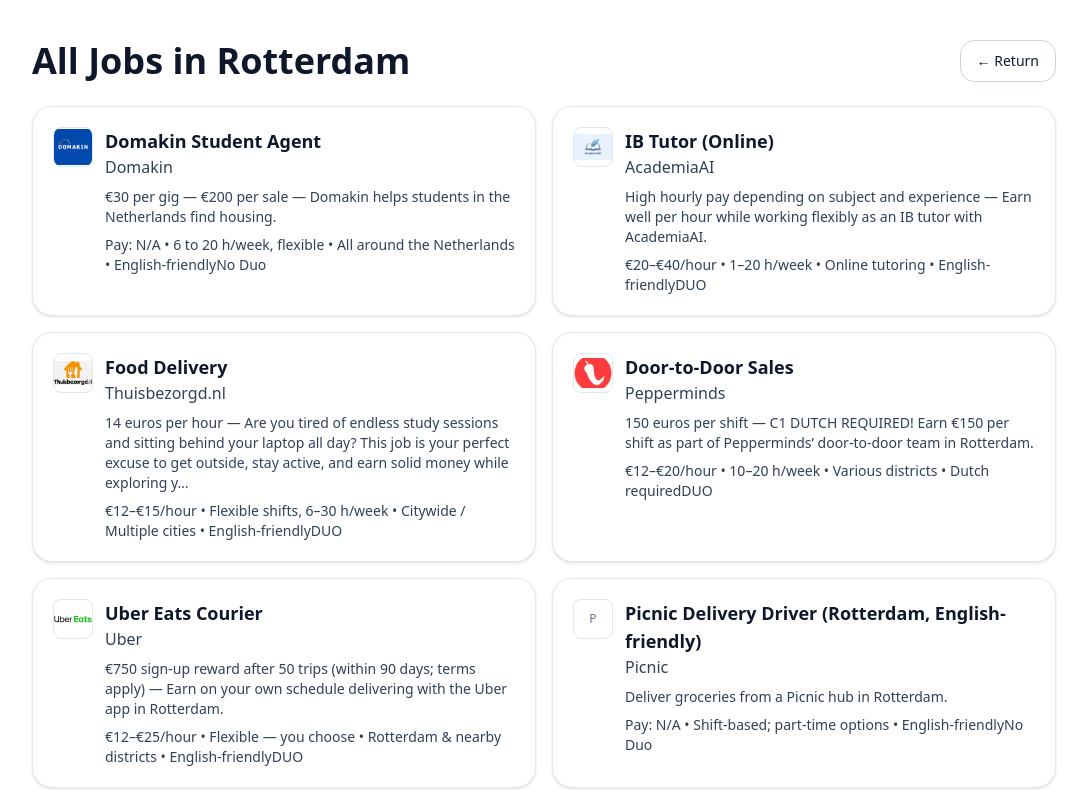
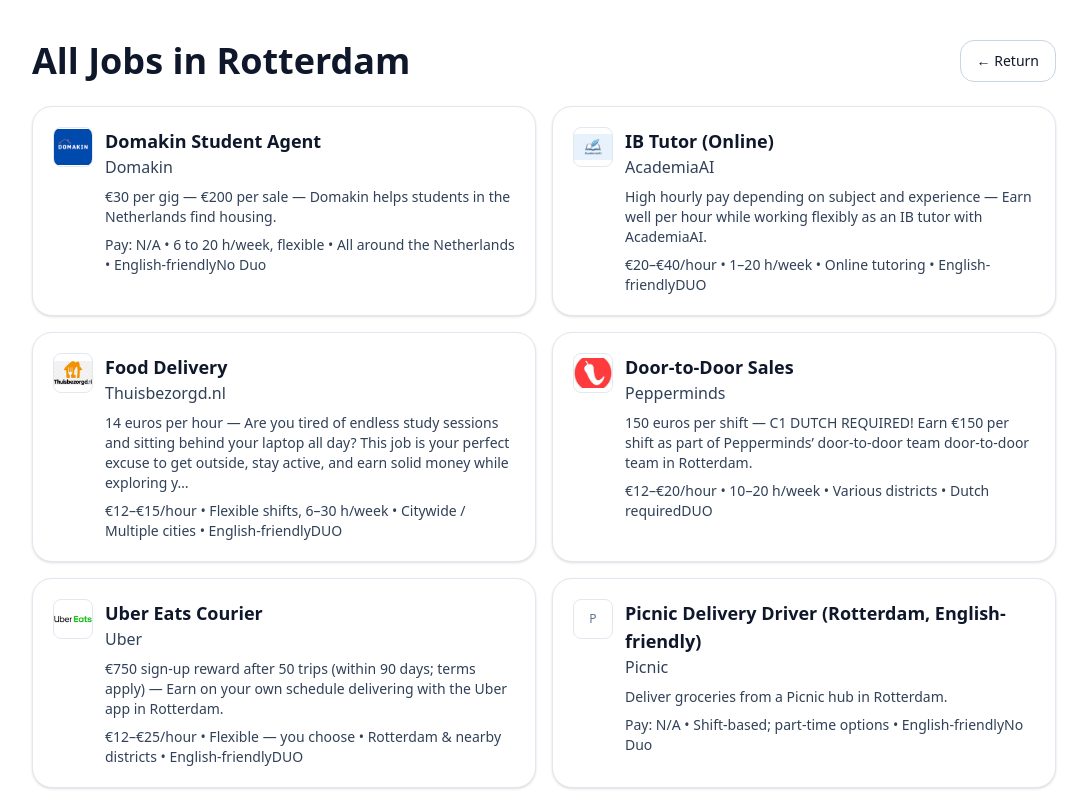
Before and after one commit to LazarPopov/studentjobrotterdam, a Next.js app: page /jobs in a window 1280 px wide. Shown: the top 800 px of the page, without its empty margins (96-1183 px from the left). Built offline with nearby package versions, Linux system fonts and the light colour scheme; no server answers.

Commit message:
adding pep link

```diff
--- a/src/data/jobs.ts
+++ b/src/data/jobs.ts
@@ -218,7 +218,7 @@
     orgName: "Pepperminds",
 
     descriptionHtml:
-     "<p><strong>C1 DUTCH REQUIRED! Earn €150 per shift</strong> as part of Pepperminds’ door-to-door team in Rotterdam. We mix the <em>personal touch in a digital era</em> with energy, coaching, and paid training so you can grow fast and earn even faster.</p><ul><li><strong> Dutch is not required</strong>, and you can even receive DUO… if you work enough hours of course 😉</li><li><strong>The better you are, the more you earn!</strong> You start as a rookie, grow into a promoter, and can become a captain — with performance bonuses reaching up to <strong>€500 a day!</strong></li><li><strong>Learn real sales</strong> — your colleagues are students from all kinds of backgrounds, and together you’ll master the most versatile skill out there: sales!</li><li><strong>Challenge yourself</strong> — every day is different, full of teamwork, laughter, and growth.</li><li><strong>After work culture</strong> — we even have our own bar where the team celebrates wins and unwinds together!</li></ul><p>Ready to test your limits, make friends, and earn like a pro? <strong>Join the crew and start this week!</strong></p>",    baseSalaryMin: 12,
+     "<p><strong>C1 DUTCH REQUIRED! Earn €150 per shift</strong> as part of <a href=\"https://www.pepperminds.nl/makeithappen/?mkt=4930&recruitmentsource=Through_pepper\" target=\"_blank\" rel=\"noopener noreferrer\">Pepperminds’ door-to-door team</a> door-to-door team in Rotterdam. We mix the <em>personal touch in a digital era</em> with energy, coaching, and paid training so you can grow fast and earn even faster.</p><ul><li><strong> Dutch is not required</strong>, and you can even receive DUO… if you work enough hours of course 😉</li><li><strong>The better you are, the more you earn!</strong> You start as a rookie, grow into a promoter, and can become a captain — with performance bonuses reaching up to <strong>€500 a day!</strong></li><li><strong>Learn real sales</strong> — your colleagues are students from all kinds of backgrounds, and together you’ll master the most versatile skill out there: sales!</li><li><strong>Challenge yourself</strong> — every day is different, full of teamwork, laughter, and growth.</li><li><strong>After work culture</strong> — we even have our own bar where the team celebrates wins and unwinds together!</li></ul><p>Ready to test your limits, make friends, and earn like a pro? <strong>Join the crew and start this week!</strong></p>",    baseSalaryMin: 12,
     employmentType: "PART_TIME",
     baseSalaryMax: 20,
     DUO: true,
```
